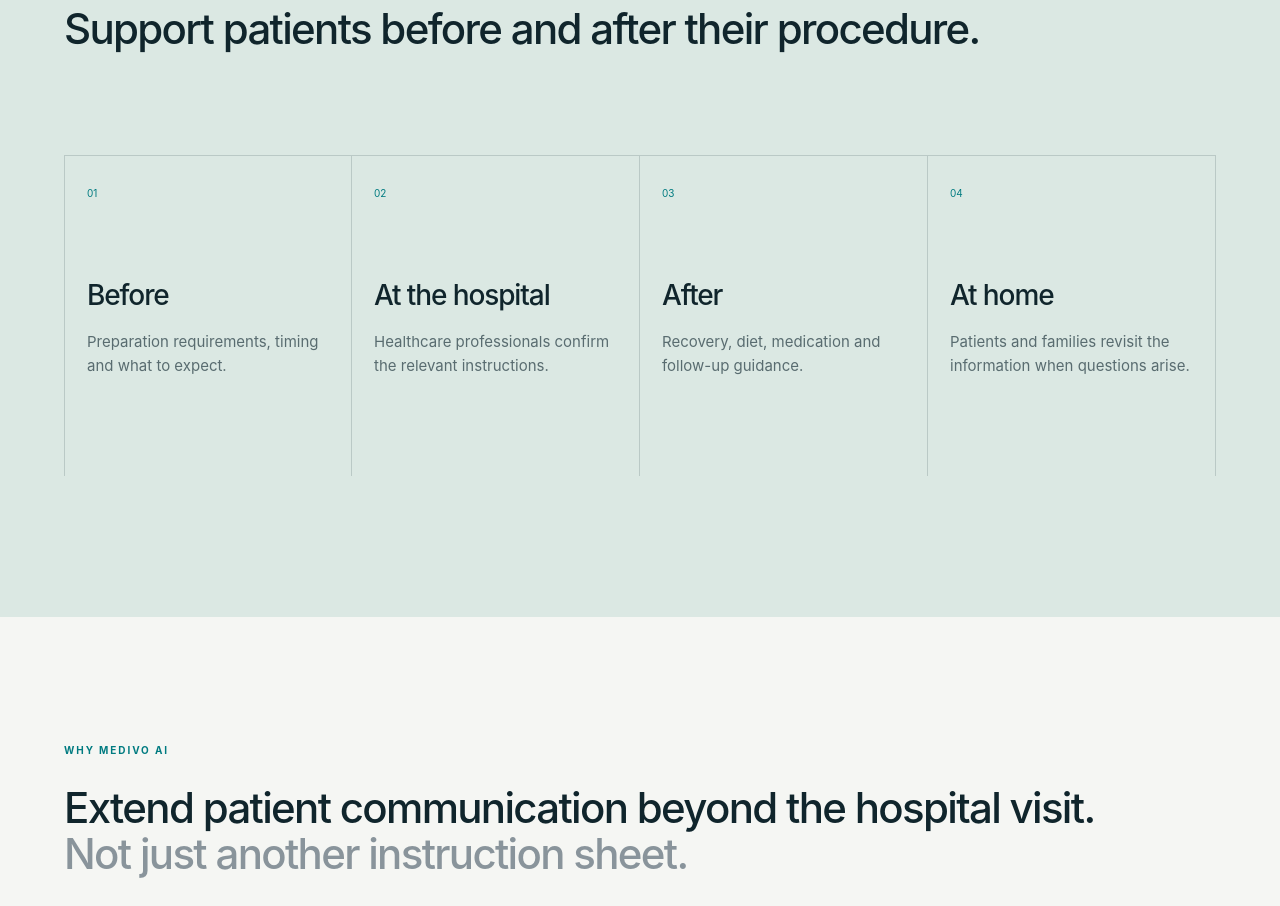
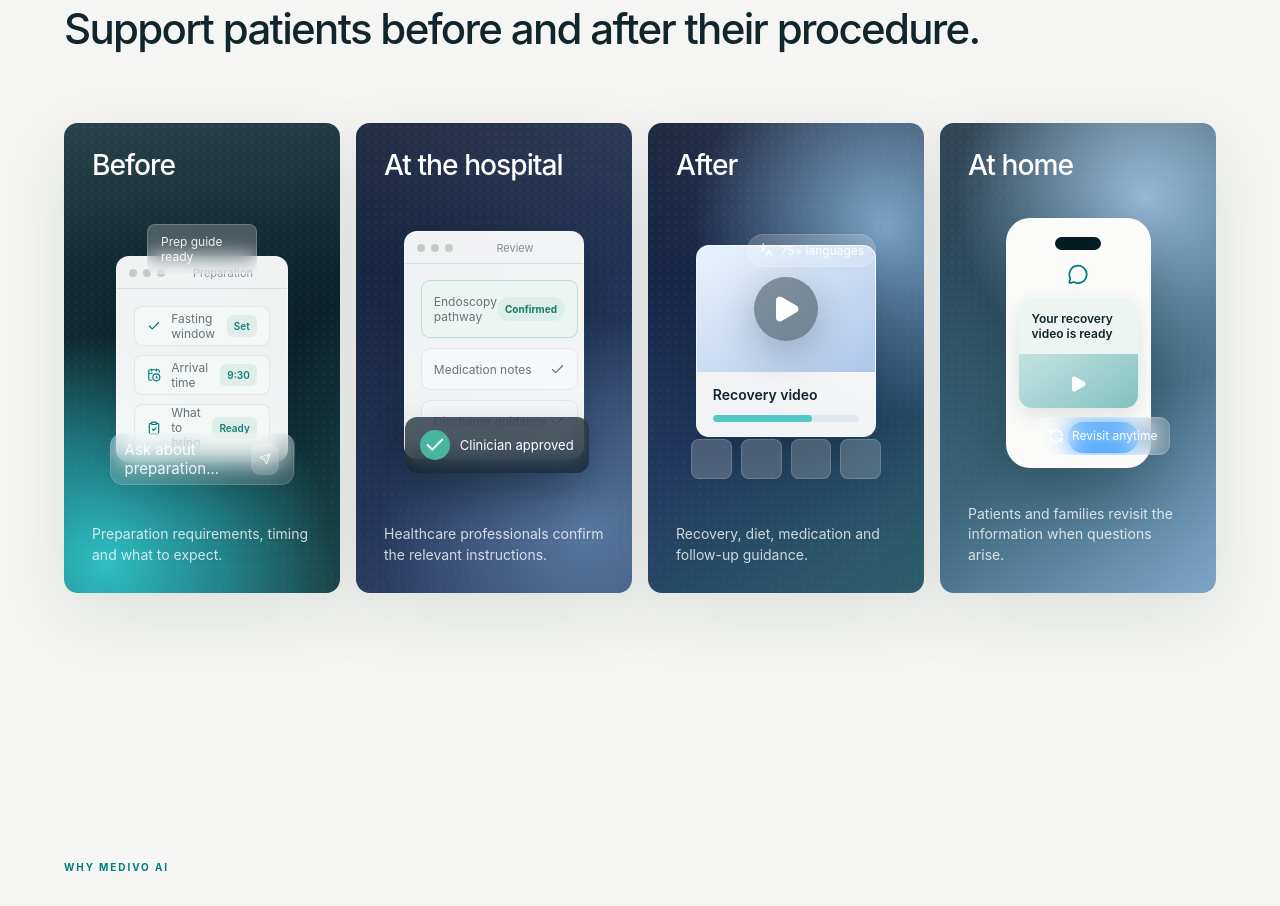
Before and after one commit to STV1222/Medivo-AI-Website, a Next.js app: page / in a window 1280 px wide. Shown: the part 9960-10866 px from the top of the page. Built offline with nearby package versions, Linux system fonts and the light colour scheme; a web font is replaced by a local one.

Commit message:
Redesign patient journey cards

```diff
--- a/app/globals.css
+++ b/app/globals.css
@@ -195,14 +195,57 @@ button{font:inherit}
 .benefit-content-card h3{font-size:clamp(30px,3.2vw,48px);line-height:1.02;letter-spacing:var(--title-track);font-weight:480;margin:0 0 28px;color:var(--ink)}
 .benefit-content-card p{font-size:clamp(17px,1.45vw,23px);line-height:1.45;color:#7c8990;margin:0;max-width:480px}
 @keyframes benefit-panel-slide{from{opacity:.65;transform:translate3d(18px,0,0)}to{opacity:1;transform:translate3d(0,0,0)}}
-.endoscopy{background:#dbe8e3;padding:11vw 5vw}
-.endoscopy h2{max-width:1200px;margin:0 0 8vw}
-.journey{display:grid;grid-template-columns:repeat(4,1fr);border-top:1px solid var(--line)}
-.journey article{padding:25px 22px 65px;border-right:1px solid var(--line);min-height:320px}
-.journey article:first-child{border-left:1px solid var(--line)}
-.journey span{font-size:10px;color:var(--teal)}
-.journey h3{font-size:var(--card-title-size);line-height:1.04;letter-spacing:var(--title-track);font-weight:510;margin:80px 0 20px}
-.journey p{font-size:var(--body-size);line-height:var(--body-line);color:#596c70}
+.endoscopy{background:#f5f6f3;padding:11vw 5vw}
+.endoscopy h2{max-width:1200px;margin:0 0 5.5vw}
+.journey{display:grid;grid-template-columns:repeat(4,1fr);gap:16px}
+.journey-card{min-height:470px;padding:28px;border-radius:14px;position:relative;overflow:hidden;display:flex;flex-direction:column;justify-content:space-between;color:white;isolation:isolate;box-shadow:0 22px 70px rgba(16,37,44,.1)}
+.journey-card:before{content:"";position:absolute;inset:0;background-image:radial-gradient(rgba(255,255,255,.13) 1px,transparent 1px);background-size:8px 8px;opacity:.32;z-index:-1}
+.journey-card:after{content:"";position:absolute;inset:0;background:linear-gradient(180deg,rgba(255,255,255,.08),rgba(255,255,255,0) 32%,rgba(6,28,37,.14));z-index:-1}
+.journey-card-before{background:radial-gradient(circle at 15% 94%,#34d6dc 0%,rgba(52,214,220,.55) 24%,transparent 46%),linear-gradient(145deg,#17333b 0%,#0d252d 56%,#1f4f54 100%)}
+.journey-card-hospital{background:radial-gradient(circle at 84% 86%,rgba(118,158,207,.7),transparent 45%),linear-gradient(145deg,#111c34 0%,#26395e 58%,#42537f 100%)}
+.journey-card-after{background:radial-gradient(circle at 86% 22%,rgba(155,207,237,.72),transparent 44%),linear-gradient(145deg,#0d1830 0%,#253c65 52%,#356c7a 100%)}
+.journey-card-home{background:radial-gradient(circle at 74% 16%,rgba(186,222,255,.72),transparent 42%),linear-gradient(145deg,#203547 0%,#416d83 58%,#90bce0 100%)}
+.journey-card h3{font-size:clamp(26px,2.2vw,34px);line-height:1.04;letter-spacing:-.035em;font-weight:470;margin:0;position:relative;z-index:2}
+.journey-card p{font-size:14px;line-height:1.45;color:rgba(255,255,255,.78);max-width:340px;margin:0;position:relative;z-index:2}
+.journey-visual{height:275px;position:relative;display:grid;place-items:center;margin:24px 0 22px;transform:translateZ(0)}
+.journey-tool-panel,.video-fragment,.phone-fragment{background:rgba(255,255,255,.94);color:var(--ink);border:1px solid rgba(255,255,255,.28);box-shadow:0 24px 70px rgba(3,17,22,.34);border-radius:13px;overflow:hidden}
+.tool-panel-top{height:32px;border-bottom:1px solid rgba(16,37,44,.11);display:flex;align-items:center;gap:6px;padding:0 12px;color:#879196;font-size:11px}
+.tool-panel-top i{width:8px;height:8px;border-radius:50%;background:#c7cbc8}
+.tool-panel-top span{margin-left:auto;margin-right:auto}
+.journey-floating-note{position:absolute;top:8px;left:50%;transform:translateX(-50%);padding:10px 14px;border-radius:8px;background:rgba(255,255,255,.22);color:rgba(255,255,255,.9);font-size:12px;box-shadow:inset 0 0 0 1px rgba(255,255,255,.18);backdrop-filter:blur(10px);-webkit-backdrop-filter:blur(10px)}
+.journey-command{position:absolute;left:8%;right:8%;bottom:6px;height:52px;border-radius:13px;background:rgba(255,255,255,.16);display:flex;align-items:center;justify-content:space-between;padding:0 15px;color:rgba(255,255,255,.88);box-shadow:inset 0 0 0 1px rgba(255,255,255,.14);backdrop-filter:blur(12px);-webkit-backdrop-filter:blur(12px)}
+.journey-command span{font-size:15px;color:inherit}
+.journey-command svg{padding:8px;width:32px;height:32px;border-radius:9px;background:rgba(255,255,255,.2)}
+.journey-visual-before .journey-tool-panel{width:78%;margin-top:12px}
+.prep-list{padding:17px;display:grid;gap:9px}
+.prep-list div{height:40px;border-radius:8px;background:#f3f7f5;border:1px solid rgba(16,37,44,.08);display:grid;grid-template-columns:auto 1fr auto;align-items:center;gap:10px;padding:0 12px;font-size:12px;color:#65737a}
+.prep-list svg{color:var(--teal)}
+.prep-list b{font-size:10px;color:#148077;background:#dfeee9;padding:5px 7px;border-radius:6px;font-weight:620}
+.review-fragment{width:82%;transform:translateY(-8px)}
+.review-stack{padding:16px;display:grid;gap:10px}
+.review-stack div{height:42px;border-radius:9px;background:#f5f7f8;border:1px solid rgba(16,37,44,.08);display:flex;align-items:center;justify-content:space-between;padding:0 12px;font-size:12px;color:#68757b}
+.review-stack .review-active{height:58px;background:#edf5f3;border-color:rgba(0,123,128,.2)}
+.review-stack b{font-size:10px;color:#167b68;background:#dcefe8;border-radius:999px;padding:6px 8px}
+.approval-card{position:absolute;right:7%;bottom:18px;display:flex;align-items:center;gap:10px;background:rgba(13,31,43,.72);padding:13px 15px;border-radius:12px;color:white;font-size:13px;box-shadow:0 18px 42px rgba(3,17,22,.28);backdrop-filter:blur(12px);-webkit-backdrop-filter:blur(12px)}
+.approval-card svg{padding:4px;width:30px;height:30px;border-radius:50%;background:#48b69f;color:white}
+.video-fragment{width:82%;transform:translateY(-12px)}
+.video-preview{height:126px;background:linear-gradient(145deg,#e9f3ff,#adc7e8);display:grid;place-items:center;color:white}
+.video-preview svg{padding:17px;width:64px;height:64px;border-radius:50%;background:rgba(16,37,44,.45);box-shadow:0 12px 36px rgba(16,37,44,.25)}
+.video-meta{padding:14px 16px;display:grid;gap:12px}
+.video-meta span{font-size:14px;font-weight:560}
+.video-meta i{height:7px;border-radius:999px;background:#e1e8ef;overflow:hidden}
+.video-meta b{display:block;width:68%;height:100%;border-radius:inherit;background:#55c7c5}
+.storyboard-strip{position:absolute;left:7%;right:7%;bottom:12px;display:grid;grid-template-columns:repeat(4,1fr);gap:9px}
+.storyboard-strip span{height:40px;border-radius:8px;background:rgba(255,255,255,.2);box-shadow:inset 0 0 0 1px rgba(255,255,255,.16);backdrop-filter:blur(8px);-webkit-backdrop-filter:blur(8px)}
+.language-pill{position:absolute;right:9%;top:18px;display:flex;align-items:center;gap:7px;padding:9px 12px;border-radius:999px;background:rgba(255,255,255,.18);color:white;font-size:12px;box-shadow:inset 0 0 0 1px rgba(255,255,255,.15)}
+.phone-fragment{width:44%;min-width:145px;aspect-ratio:9/15.5;padding:18px 12px 14px;display:flex;flex-direction:column;align-items:center;gap:14px;background:#fbfcfa;border-radius:24px}
+.phone-pill{width:46px;height:13px;border-radius:999px;background:#061c25}
+.phone-fragment>svg{color:var(--teal)}
+.message-card{width:100%;border-radius:13px;overflow:hidden;background:#eef4f1;color:var(--ink);box-shadow:0 8px 24px rgba(16,37,44,.12)}
+.message-card span{display:block;padding:13px;font-size:12px;font-weight:560}
+.message-card div{height:60px;background:linear-gradient(145deg,#c3e3e0,#7fbfc1);display:grid;place-items:center;color:white}
+.reply-bubble{align-self:flex-end;padding:8px 12px;border-radius:999px;background:#178cff;color:white;font-size:12px}
+.revisit-card{position:absolute;right:8%;bottom:26px;display:flex;align-items:center;gap:8px;padding:11px 13px;border-radius:11px;background:rgba(255,255,255,.22);color:white;font-size:12px;box-shadow:inset 0 0 0 1px rgba(255,255,255,.16);backdrop-filter:blur(12px);-webkit-backdrop-filter:blur(12px)}
 .value{background:#f5f6f3;padding:10vw 5vw 6vw}
 .value>h2{max-width:1250px;margin:0 0 5.5vw}
 .comparison-grid{display:grid;grid-template-columns:1fr 1fr;gap:18px}
@@ -316,7 +359,8 @@ to{opacity:1;transform:none}
 .benefit-content-card p{font-size:17px;margin-bottom:0}
 .benefit-content-card a{margin-top:28px;padding:12px 18px}
 .journey{grid-template-columns:1fr 1fr}
-.journey article{min-height:270px}
+.journey-card{min-height:430px}
+.journey-visual{height:245px}
 .comparison-grid{grid-template-columns:1fr}
 .comparison-card{min-height:360px;padding:54px 7vw}
 .comparison-card h3{margin-bottom:52px}
@@ -360,8 +404,12 @@ to{opacity:1;transform:none}
 .benefit-content-card{padding:28px}
 .benefit-content-card h3{font-size:30px}
 .journey{grid-template-columns:1fr}
-.journey article{min-height:220px}
-.journey h3{margin-top:45px}
+.journey-card{min-height:420px;padding:24px}
+.journey-card h3{font-size:28px}
+.journey-card p{font-size:13px}
+.journey-visual{height:245px;margin:20px 0}
+.journey-visual-before .journey-tool-panel,.review-fragment,.video-fragment{width:86%}
+.phone-fragment{width:52%}
 .comparison-card{min-height:330px;padding:42px 6vw}
 .comparison-card li{font-size:15px}
 .comparison-brand{top:38px;left:6vw;right:6vw}
--- a/app/page.tsx
+++ b/app/page.tsx
@@ -2,7 +2,7 @@
 
 import { Fragment, useEffect, useRef, useState } from "react";
 import Image from "next/image";
-import { ClipboardCheck, RefreshCcw, Route } from "lucide-react";
+import { CalendarClock, Check, ClipboardCheck, Languages, MessageCircle, Play, RefreshCcw, Route, Send } from "lucide-react";
 import { flushSync } from "react-dom";
 import { FooterLanguage } from "./components/FooterLanguage";
 import { Trans, useT, type DictionaryKey } from "./components/I18n";
@@ -81,8 +81,81 @@ const hospitalBenefits = [
   },
 ] satisfies { labelKey: DictionaryKey; titleKey: DictionaryKey; bodyKey: DictionaryKey; image: string; altKey: DictionaryKey }[];
 
+const journeyCards = [
+  { step: "01", kind: "before", titleKey: "journey.before.title", bodyKey: "journey.before.body" },
+  { step: "02", kind: "hospital", titleKey: "journey.hospital.title", bodyKey: "journey.hospital.body" },
+  { step: "03", kind: "after", titleKey: "journey.after.title", bodyKey: "journey.after.body" },
+  { step: "04", kind: "home", titleKey: "journey.home.title", bodyKey: "journey.home.body" },
+] satisfies { step: string; kind: "before" | "hospital" | "after" | "home"; titleKey: DictionaryKey; bodyKey: DictionaryKey }[];
+
 function Logo({ priority = false }: { priority?: boolean }) {
   return <Image className="brand-logo" src="/medivo-logo-white-v2.png" alt="Medivo AI" width="1006" height="205" priority={priority} unoptimized />;
+}
+
+function JourneyVisual({ kind }: { kind: "before" | "hospital" | "after" | "home" }) {
+  if (kind === "before") {
+    return (
+      <div className="journey-visual journey-visual-before" aria-hidden="true">
+        <div className="journey-floating-note">Prep guide ready</div>
+        <div className="journey-tool-panel">
+          <div className="tool-panel-top"><i/><i/><i/><span>Preparation</span></div>
+          <div className="prep-list">
+            <div><Check size={14}/><span>Fasting window</span><b>Set</b></div>
+            <div><CalendarClock size={14}/><span>Arrival time</span><b>9:30</b></div>
+            <div><ClipboardCheck size={14}/><span>What to bring</span><b>Ready</b></div>
+          </div>
+        </div>
+        <div className="journey-command"><span>Ask about preparation...</span><Send size={16}/></div>
+      </div>
+    );
+  }
+
+  if (kind === "hospital") {
+    return (
+      <div className="journey-visual journey-visual-hospital" aria-hidden="true">
+        <div className="journey-tool-panel review-fragment">
+          <div className="tool-panel-top"><i/><i/><i/><span>Review</span></div>
+          <div className="review-stack">
+            <div className="review-active"><span>Endoscopy pathway</span><b>Confirmed</b></div>
+            <div><span>Medication notes</span><Check size={15}/></div>
+            <div><span>Discharge guidance</span><Check size={15}/></div>
+          </div>
+        </div>
+        <div className="approval-card"><Check size={22}/><span>Clinician approved</span></div>
+      </div>
+    );
+  }
+
+  if (kind === "after") {
+    return (
+      <div className="journey-visual journey-visual-after" aria-hidden="true">
+        <div className="video-fragment">
+          <div className="video-preview"><Play size={24} fill="currentColor"/></div>
+          <div className="video-meta">
+            <span>Recovery video</span>
+            <i><b/></i>
+          </div>
+        </div>
+        <div className="storyboard-strip"><span/><span/><span/><span/></div>
+        <div className="language-pill"><Languages size={14}/>75+ languages</div>
+      </div>
+    );
+  }
+
+  return (
+    <div className="journey-visual journey-visual-home" aria-hidden="true">
+      <div className="phone-fragment">
+        <div className="phone-pill"/>
+        <MessageCircle size={22}/>
+        <div className="message-card">
+          <span>Your recovery video is ready</span>
+          <div><Play size={18} fill="currentColor"/></div>
+        </div>
+        <div className="reply-bubble">Thanks!</div>
+      </div>
+      <div className="revisit-card"><RefreshCcw size={16}/><span>Revisit anytime</span></div>
+    </div>
+  );
 }
 
 export default function Home() {
@@ -402,10 +475,13 @@ export default function Home() {
         <p className="section-eyebrow">{t("journey.eyebrow")}</p>
         <h2>{t("journey.title")}</h2>
         <div className="journey">
-          <article><span>01</span><h3>{t("journey.before.title")}</h3><p>{t("journey.before.body")}</p></article>
-          <article><span>02</span><h3>{t("journey.hospital.title")}</h3><p>{t("journey.hospital.body")}</p></article>
-          <article><span>03</span><h3>{t("journey.after.title")}</h3><p>{t("journey.after.body")}</p></article>
-          <article><span>04</span><h3>{t("journey.home.title")}</h3><p>{t("journey.home.body")}</p></article>
+          {journeyCards.map((item) => (
+            <article className={`journey-card journey-card-${item.kind}`} key={item.kind}>
+              <h3>{t(item.titleKey)}</h3>
+              <JourneyVisual kind={item.kind} />
+              <p>{t(item.bodyKey)}</p>
+            </article>
+          ))}
         </div>
       </section>
 
```
